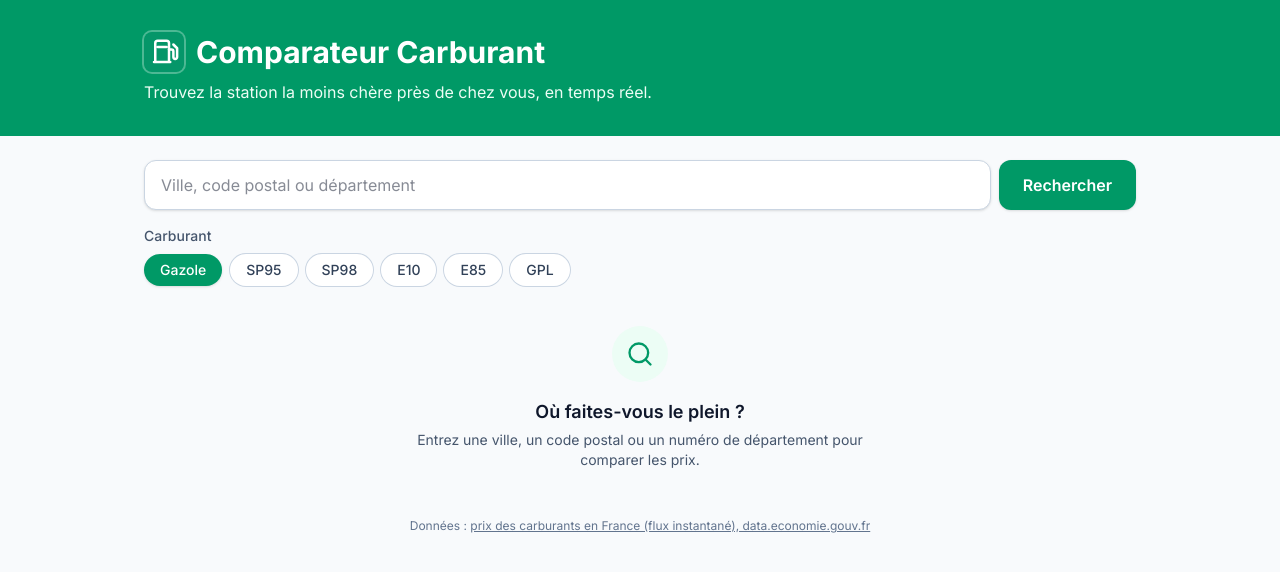
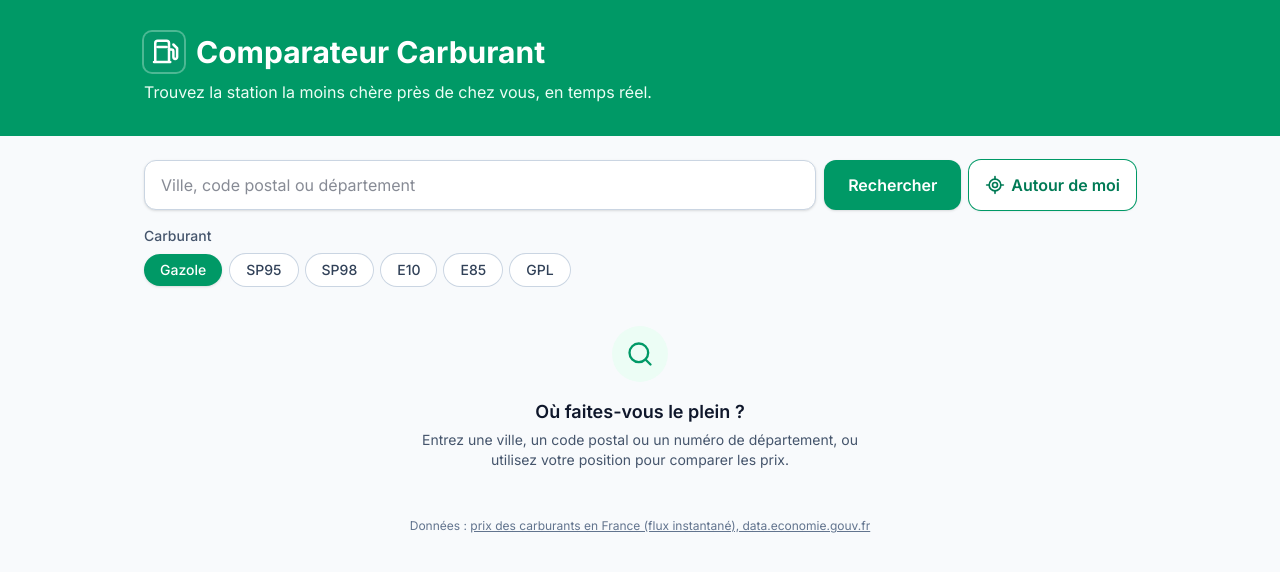
Before and after one commit to mehdipares/ComparateurCarburant, a React (Vite) app: page / in a window 1280 px wide. Shown: the top 572 px of the page. Built offline with nearby package versions, Linux system fonts and the light colour scheme.

Commit message:
feat: recherche des stations autour de l'utilisateur par géolocalisation

```diff
--- a/src/App.jsx
+++ b/src/App.jsx
@@ -6,7 +6,8 @@ import useSelectedFuel from './hooks/useSelectedFuel'
 import useStations from './hooks/useStations'
 
 function App() {
-  const { stations, status, lastQuery, searchByLocation, retry } = useStations()
+  const { stations, status, errorType, lastSearch, searchByLocation, searchAroundMe, retry } =
+    useStations()
   const [selectedFuel, setSelectedFuel] = useSelectedFuel()
 
   // Donnée dérivée : recalculée à chaque rendu, sans nouvel appel à l'API
@@ -17,15 +18,20 @@ function App() {
       <Header />
 
       <main className="mx-auto max-w-5xl px-4 py-6">
-        <SearchBar onSearch={searchByLocation} isLoading={status === 'loading'} />
+        <SearchBar
+          onSearch={searchByLocation}
+          onLocate={searchAroundMe}
+          isLoading={status === 'loading'}
+        />
         <FuelFilter selectedFuel={selectedFuel} onChange={setSelectedFuel} />
 
         <SearchResults
           status={status}
+          errorType={errorType}
           stations={stations}
           visibleStations={visibleStations}
           selectedFuel={selectedFuel}
-          lastQuery={lastQuery}
+          lastSearch={lastSearch}
           onRetry={retry}
         />
       </main>
--- a/src/api/fuelApi.js
+++ b/src/api/fuelApi.js
@@ -44,12 +44,15 @@ function buildLocationFilter(query) {
   return `ville like "${value}"` // Nom de ville (insensible à la casse et aux accents)
 }
 
-async function fetchStations(where) {
+async function fetchStations(where, orderBy) {
   const params = new URLSearchParams({
     where,
     select: FIELDS.join(','),
     limit: MAX_RESULTS,
   })
+  if (orderBy) {
+    params.set('order_by', orderBy)
+  }
 
   const response = await fetch(`${API_URL}?${params}`, {
     signal: AbortSignal.timeout(TIMEOUT_MS),
@@ -67,3 +70,10 @@ async function fetchStations(where) {
 export function searchStationsByLocation(query) {
   return fetchStations(buildLocationFilter(query))
 }
+
+// Stations dans un rayon autour d'un point, les plus proches en premier.
+// Attention : l'API attend la longitude AVANT la latitude.
+export function searchStationsAround({ latitude, longitude }, radiusKm) {
+  const point = `geom'POINT(${longitude} ${latitude})'`
+  return fetchStations(`within_distance(geom, ${point}, ${radiusKm}km)`, `distance(geom, ${point})`)
+}
--- a/src/components/SearchBar.jsx
+++ b/src/components/SearchBar.jsx
@@ -1,6 +1,6 @@
 import { useState } from 'react'
 
-function SearchBar({ onSearch, isLoading }) {
+function SearchBar({ onSearch, onLocate, isLoading }) {
   // Texte en cours de saisie : seul ce composant en a besoin
   const [query, setQuery] = useState('')
 
@@ -11,7 +11,11 @@ function SearchBar({ onSearch, isLoading }) {
   }
 
   return (
-    <form onSubmit={handleSubmit} className="flex flex-col gap-2 sm:flex-row" role="search">
+    <form
+      onSubmit={handleSubmit}
+      role="search"
+      className="grid grid-cols-2 gap-2 sm:grid-cols-[1fr_auto_auto]"
+    >
       <label htmlFor="location" className="sr-only">
         Ville, code postal ou département
       </label>
@@ -22,14 +26,40 @@ function SearchBar({ onSearch, isLoading }) {
         onChange={(event) => setQuery(event.target.value)}
         placeholder="Ville, code postal ou département"
         autoComplete="address-level2"
-        className="w-full rounded-xl border border-slate-300 bg-white px-4 py-3 shadow-sm outline-none transition focus:border-emerald-500 focus:ring-2 focus:ring-emerald-200"
+        className="col-span-2 w-full rounded-xl border border-slate-300 bg-white px-4 py-3 shadow-sm outline-none transition focus:border-emerald-500 focus:ring-2 focus:ring-emerald-200 sm:col-span-1"
       />
       <button
         type="submit"
         disabled={isLoading}
-        className="rounded-xl bg-emerald-600 px-6 py-3 font-semibold text-white shadow-sm transition hover:bg-emerald-700 focus-visible:outline-2 focus-visible:outline-offset-2 focus-visible:outline-emerald-600 disabled:cursor-wait disabled:opacity-60"
+        className="whitespace-nowrap rounded-xl bg-emerald-600 px-4 py-3 text-sm font-semibold sm:px-6 sm:text-base text-white shadow-sm transition hover:bg-emerald-700 focus-visible:outline-2 focus-visible:outline-offset-2 focus-visible:outline-emerald-600 disabled:cursor-wait disabled:opacity-60"
       >
         {isLoading ? 'Recherche…' : 'Rechercher'}
+      </button>
+      <button
+        type="button"
+        onClick={onLocate}
+        disabled={isLoading}
+        className="flex items-center justify-center gap-1.5 whitespace-nowrap rounded-xl bg-white px-3 py-3 text-sm font-semibold sm:px-4 sm:text-base text-emerald-700 shadow-sm ring-1 ring-emerald-600 transition hover:bg-emerald-50 focus-visible:outline-2 focus-visible:outline-offset-2 focus-visible:outline-emerald-600 disabled:cursor-wait disabled:opacity-60"
+      >
+        {/* Icône "localiser" (Lucide) */}
+        <svg
+          viewBox="0 0 24 24"
+          fill="none"
+          stroke="currentColor"
+          strokeWidth="2"
+          strokeLinecap="round"
+          strokeLinejoin="round"
+          className="h-5 w-5"
+          aria-hidden="true"
+        >
+          <line x1="2" x2="5" y1="12" y2="12" />
+          <line x1="19" x2="22" y1="12" y2="12" />
+          <line x1="12" x2="12" y1="2" y2="5" />
+          <line x1="12" x2="12" y1="19" y2="22" />
+          <circle cx="12" cy="12" r="7" />
+          <circle cx="12" cy="12" r="3" />
+        </svg>
+        Autour de moi
       </button>
     </form>
   )
--- a/src/components/SearchResults.jsx
+++ b/src/components/SearchResults.jsx
@@ -2,15 +2,38 @@ import StationList from './StationList'
 import StationListSkeleton from './StationListSkeleton'
 import StatusMessage from './StatusMessage'
 import { getFuelLabel } from '../utils/fuels'
+import { SEARCH_RADIUS_KM } from '../hooks/useStations'
+
+// Un message par type d'erreur. `canRetry` : est-ce que réessayer a un sens ?
+const ERROR_MESSAGES = {
+  api: {
+    title: 'Impossible de récupérer les prix',
+    description:
+      'Le service de données est peut-être indisponible ou votre connexion est interrompue. Réessayez dans quelques instants.',
+    canRetry: true,
+  },
+  denied: {
+    title: 'Géolocalisation refusée',
+    description:
+      "Autorisez l'accès à votre position dans les réglages de votre navigateur, ou recherchez par ville.",
+    canRetry: false, // Le navigateur mémorise le refus : réessayer ne changerait rien
+  },
+  unavailable: {
+    title: 'Position introuvable',
+    description:
+      'Impossible de déterminer votre position. Vérifiez que la localisation est activée, ou recherchez par ville.',
+    canRetry: true,
+  },
+}
 
 // Choisit quoi afficher selon l'état de la recherche.
 // Chaque `if` traite un cas puis sort de la fonction (early return).
-function SearchResults({ status, stations, visibleStations, selectedFuel, lastQuery, onRetry }) {
+function SearchResults({ status, errorType, stations, visibleStations, selectedFuel, lastSearch, onRetry }) {
   if (status === 'idle') {
     return (
       <StatusMessage
         title="Où faites-vous le plein ?"
-        description="Entrez une ville, un code postal ou un numéro de département pour comparer les prix."
+        description="Entrez une ville, un code postal ou un numéro de département, ou utilisez votre position pour comparer les prix."
       />
     )
   }
@@ -20,22 +43,33 @@ function SearchResults({ status, stations, visibleStations, selectedFuel, lastQu
   }
 
   if (status === 'error') {
+    const message = ERROR_MESSAGES[errorType] ?? ERROR_MESSAGES.api
     return (
       <StatusMessage
         variant="error"
-        title="Impossible de récupérer les prix"
-        description="Le service de données est peut-être indisponible ou votre connexion est interrompue. Réessayez dans quelques instants."
+        title={message.title}
+        description={message.description}
         actionLabel="Réessayer"
-        onAction={onRetry}
+        onAction={message.canRetry ? onRetry : undefined}
       />
     )
   }
 
+  // Texte décrivant la recherche, réutilisé dans les messages ci-dessous
+  const searchLabel =
+    lastSearch.type === 'around'
+      ? `dans un rayon de ${SEARCH_RADIUS_KM} km autour de vous`
+      : `pour « ${lastSearch.query} »`
+
   if (stations.length === 0) {
+    const hint =
+      lastSearch.type === 'around'
+        ? 'Essayez une recherche par ville.'
+        : 'Vérifiez votre saisie ou essayez avec un code postal.'
     return (
       <StatusMessage
         title="Aucune station trouvée"
-        description={`Aucune station ne correspond à « ${lastQuery} ». Vérifiez l'orthographe ou essayez avec un code postal.`}
+        description={`Aucune station trouvée ${searchLabel}. ${hint}`}
       />
     )
   }
@@ -45,7 +79,7 @@ function SearchResults({ status, stations, visibleStations, selectedFuel, lastQu
     return (
       <StatusMessage
         title={`${getFuelLabel(selectedFuel)} indisponible`}
-        description={`Aucune des stations trouvées pour « ${lastQuery} » ne propose ce carburant. Essayez-en un autre.`}
+        description={`Aucune des stations trouvées ${searchLabel} ne propose ce carburant. Essayez-en un autre.`}
       />
     )
   }
--- a/src/hooks/useStations.js
+++ b/src/hooks/useStations.js
@@ -1,37 +1,61 @@
 import { useState } from 'react'
-import { searchStationsByLocation } from '../api/fuelApi'
+import { searchStationsAround, searchStationsByLocation } from '../api/fuelApi'
+import { GeolocationError, getCurrentPosition } from '../utils/geolocation'
+
+export const SEARCH_RADIUS_KM = 10
 
 // Regroupe tout ce qui concerne le chargement des stations.
 // `status` décrit où en est la recherche :
 //   'idle'    → aucune recherche lancée
 //   'loading' → requête en cours
 //   'success' → résultats reçus (la liste peut être vide)
-//   'error'   → la requête a échoué
+//   'error'   → la recherche a échoué ; `errorType` précise pourquoi
 function useStations() {
   const [stations, setStations] = useState([])
   const [status, setStatus] = useState('idle')
-  const [lastQuery, setLastQuery] = useState('')
+  const [errorType, setErrorType] = useState(null) // 'api' | 'denied' | 'unavailable'
+  const [lastSearch, setLastSearch] = useState(null) // { type: 'location', query } ou { type: 'around' }
 
-  async function searchByLocation(query) {
-    setLastQuery(query)
+  // Logique commune aux deux types de recherche : chargement, succès ou erreur.
+  // `fetchResults` est une fonction asynchrone qui renvoie la liste des stations.
+  async function runSearch(fetchResults) {
     setStatus('loading')
+    setErrorType(null)
 
     try {
-      const results = await searchStationsByLocation(query)
+      const results = await fetchResults()
       setStations(results)
       setStatus('success')
     } catch (error) {
       console.error(error) // Utile pour le débogage, invisible pour l'utilisateur
       setStations([])
+      setErrorType(error instanceof GeolocationError ? error.reason : 'api')
       setStatus('error')
     }
   }
 
-  function retry() {
-    searchByLocation(lastQuery)
+  function searchByLocation(query) {
+    setLastSearch({ type: 'location', query })
+    runSearch(() => searchStationsByLocation(query))
   }
 
-  return { stations, status, lastQuery, searchByLocation, retry }
+  function searchAroundMe() {
+    setLastSearch({ type: 'around' })
+    runSearch(async () => {
+      const position = await getCurrentPosition()
+      return searchStationsAround(position, SEARCH_RADIUS_KM)
+    })
+  }
+
+  function retry() {
+    if (lastSearch?.type === 'around') {
+      searchAroundMe()
+    } else {
+      searchByLocation(lastSearch.query)
+    }
+  }
+
+  return { stations, status, errorType, lastSearch, searchByLocation, searchAroundMe, retry }
 }
 
 export default useStations
--- /dev/null
+++ b/src/utils/geolocation.js
@@ -0,0 +1,37 @@
+// Erreur dédiée à la géolocalisation, pour la distinguer d'une erreur d'API.
+// `reason` vaut 'denied' (refusée par l'utilisateur) ou 'unavailable' (position introuvable).
+export class GeolocationError extends Error {
+  constructor(reason) {
+    super(`Géolocalisation impossible : ${reason}`)
+    this.name = 'GeolocationError'
+    this.reason = reason
+  }
+}
+
+// navigator.geolocation fonctionne avec des callbacks : on l'enveloppe dans une Promise
+// pour pouvoir l'utiliser avec async/await.
+export function getCurrentPosition() {
+  return new Promise((resolve, reject) => {
+    if (!('geolocation' in navigator)) {
+      reject(new GeolocationError('unavailable'))
+      return
+    }
+
+    navigator.geolocation.getCurrentPosition(
+      (position) => {
+        resolve({
+          latitude: position.coords.latitude,
+          longitude: position.coords.longitude,
+        })
+      },
+      (error) => {
+        const reason = error.code === error.PERMISSION_DENIED ? 'denied' : 'unavailable'
+        reject(new GeolocationError(reason))
+      },
+      {
+        timeout: 10000, // 10 s maximum pour obtenir la position
+        maximumAge: 60000, // Une position de moins d'une minute peut être réutilisée
+      },
+    )
+  })
+}
```
